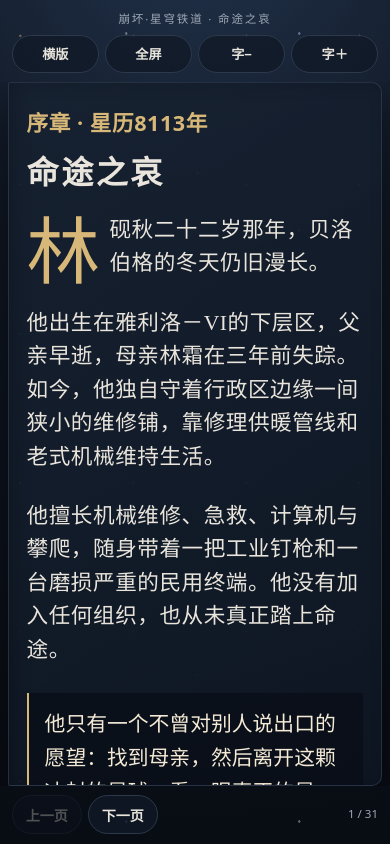
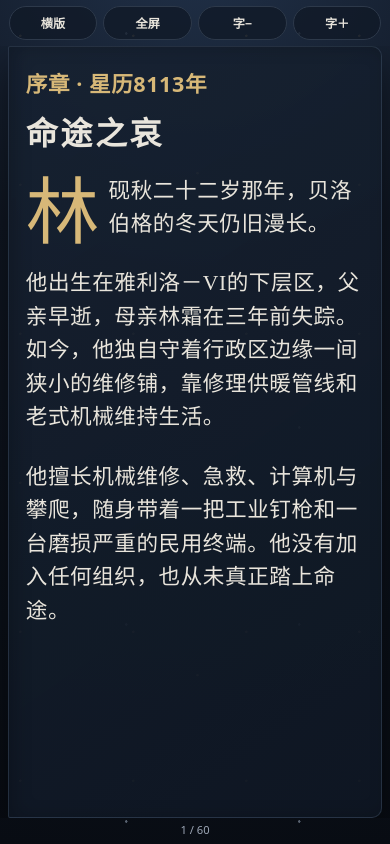
Before and after one commit to 2780797708lll-prog/mingtu-zhi-ai-reader, a plain HTML site: page index.html in a window 390 px wide. Drawn offline with Linux system fonts and the light colour scheme.

Commit message:
手机端自动分页与左右翻页

```diff
--- a/index.html
+++ b/index.html
@@ -47,21 +47,21 @@
     @media(max-width:600px){
       :root{--body-size:1.15rem}
       .reader{grid-template-rows:auto minmax(0,1fr) auto}
-      .topbar{display:grid;grid-template-columns:1fr;gap:.55rem;padding:max(.65rem,env(safe-area-inset-top)) .75rem .55rem}
-      .book-title{max-width:100%;overflow:hidden;text-overflow:ellipsis;text-align:center;font-size:.72rem;letter-spacing:.16em}
+      .topbar{display:block;padding:max(.4rem,env(safe-area-inset-top)) .55rem .4rem}
+      .book-title{display:none}
       .tools{width:100%;display:grid;grid-template-columns:repeat(4,minmax(0,1fr));gap:.4rem}
-      .tools button{width:100%;min-width:0;height:2.35rem;padding:0 .25rem;font-size:.82rem;white-space:nowrap}
+      .tools button{width:100%;min-width:0;height:2.1rem;padding:0 .2rem;font-size:.76rem;white-space:nowrap}
       .stage{width:100%;padding:0 .5rem;overflow:hidden}
-      .page{width:100%;min-width:0;max-height:none;height:100%;padding:1.45rem 1.1rem 1.8rem;border-radius:2px 10px 10px 2px;box-shadow:0 18px 42px #0008,inset 6px 0 18px #0003;overflow-x:hidden;overflow-y:auto;overflow-wrap:anywhere}
+      .page{width:100%;min-width:0;max-height:none;height:100%;padding:1.2rem 1.05rem 1.35rem;border-radius:2px 10px 10px 2px;box-shadow:0 18px 42px #0008,inset 6px 0 18px #0003;overflow:hidden;overflow-wrap:anywhere;touch-action:manipulation;user-select:none}
       .page h1{font-size:2rem;margin-bottom:1.3rem}.page h2{font-size:1.45rem;margin-bottom:1.2rem}
       .page p,.page li{font-size:clamp(1rem,var(--body-size),1.35rem);line-height:1.55;letter-spacing:.025em;text-align:left}
       .page blockquote{font-size:clamp(1rem,calc(var(--body-size) * .98),1.3rem);padding:.85rem 1rem;margin:1.1rem 0}
       .lead::first-letter{font-size:3.4em}
       .kicker{font-size:.72rem;letter-spacing:.16em;margin-bottom:1rem}
       .data{grid-template-columns:minmax(4.5rem,auto) minmax(0,1fr);font-size:.9rem;gap:.55rem .8rem;padding:.9rem}
-      .bottombar{gap:.5rem;padding:.55rem .75rem max(.6rem,env(safe-area-inset-bottom))}
-      .nav{gap:.4rem}.nav button{height:2.45rem;min-width:4.35rem;padding:0 .7rem;font-size:.88rem}
-      .hint{display:none}.page-no{min-width:3.2rem;font-size:.72rem}
+      .bottombar{justify-content:center;padding:.3rem .75rem max(.4rem,env(safe-area-inset-bottom))}
+      .nav,.hint{display:none}.page-no{min-width:0;font-size:.7rem;text-align:center}
+      .page.paginating{opacity:0;pointer-events:none}
     }
     @media(prefers-reduced-motion:reduce){.page,button{transition:none}}
   </style>
@@ -78,15 +78,15 @@
       </div>
     </header>
     <section class="stage">
-      <article class="page" id="page" aria-live="polite"><p class="kicker">第一章 · 无标识飞船</p><h2>三条信息</h2><blockquote>市政能源署：旧城区第七码头供热节点异常。今日18时前完成检修，支付1,200信用点。</blockquote><blockquote>未知号码：林砚秋，你母亲没有死。今晚十一点，一个人来铆钉镇废弃孤儿院。不要通知银鬃铁卫。</blockquote><blockquote>旧友米莎尔：公司的小型运输舰临时招募维修员。上午十点，错过不候。</blockquote><p>他的手指停在第二条信息上，久久没有移动。</p><p>三年里，他已经学会不对每一条线索抱有希望。希望这种东西在贝洛伯格很昂贵，有时比信用点更容易把人逼入绝境。</p><p>可“你母亲没有死”几个字，仍像一枚生锈的钉子，缓慢地扎进心口。</p></article>
+      <article class="page" id="page" aria-live="polite"><p class="kicker">序章 · 星历8113年</p><h1>命途之哀</h1><p class="lead">林砚秋二十二岁那年，贝洛伯格的冬天仍旧漫长。</p><p>他出生在雅利洛－VI的下层区，父亲早逝，母亲林霜在三年前失踪。如今，他独自守着行政区边缘一间狭小的维修铺，靠修理供暖管线和老式机械维持生活。</p><p>他擅长机械维修、急救、计算机与攀爬，随身带着一把工业钉枪和一台磨损严重的民用终端。他没有加入任何组织，也从未真正踏上命途。</p><blockquote>他只有一个不曾对别人说出口的愿望：找到母亲，然后离开这颗冰封的星球，看一眼真正的星海。</blockquote></article>
     </section>
     <footer class="bottombar">
       <div class="nav">
-        <button id="prev" aria-label="上一页">上一页</button>
+        <button id="prev" aria-label="上一页" disabled="">上一页</button>
         <button id="next" aria-label="下一页">下一页</button>
       </div>
       <div class="hint">按 ↑ / ↓ 或 PageUp / PageDown 翻页</div>
-      <div class="page-no" id="pageNo">4 / 31</div>
+      <div class="page-no" id="pageNo">1 / 31</div>
     </footer>
   </main>
   <dialog id="glossary"><h3 id="glossaryTitle"></h3><p id="glossaryText"></p><form method="dialog"><button>知道了</button></form></dialog>
@@ -137,13 +137,38 @@
     const glossaryDialog=document.getElementById('glossary'),glossaryTitle=document.getElementById('glossaryTitle'),glossaryText=document.getElementById('glossaryText');
     const article=document.getElementById('page'),counter=document.getElementById('pageNo');
     const prev=document.getElementById('prev'),next=document.getElementById('next');
-    let index=Math.min(Number(localStorage.getItem('mingtu-page'))||0,pages.length-1);
+    const mobileQuery=matchMedia('(max-width:600px)');
+    let viewPages=[...pages];
+    let index=0;
     let size=Math.min(1.75,Math.max(1.05,Number(localStorage.getItem('mingtu-size'))||1.42));
-    function render(direction=0){article.classList.add('turning');setTimeout(()=>{article.innerHTML=pages[index];article.scrollTop=0;counter.textContent=`${index+1} / ${pages.length}`;prev.disabled=index===0;next.disabled=index===pages.length-1;article.classList.remove('turning');localStorage.setItem('mingtu-page',index)},direction?120:0)}
-    function go(delta){const target=Math.min(pages.length-1,Math.max(0,index+delta));if(target!==index){index=target;render(delta)}}
-    function setSize(delta){size=Math.min(1.75,Math.max(1.05,+(size+delta).toFixed(2)));document.documentElement.style.setProperty('--body-size',size+'rem');localStorage.setItem('mingtu-size',size)}
+    function splitForScreen(){
+      if(!mobileQuery.matches){viewPages=[...pages];return}
+      const result=[];
+      article.classList.add('paginating');
+      for(const html of pages){
+        const template=document.createElement('template');template.innerHTML=html;
+        const nodes=[...template.content.children];
+        article.innerHTML='';
+        for(const node of nodes){
+          article.append(node.cloneNode(true));
+          if(article.scrollHeight>article.clientHeight+1&&article.children.length>1){
+            article.lastElementChild.remove();
+            result.push(article.innerHTML);
+            article.innerHTML='';
+            article.append(node.cloneNode(true));
+          }
+        }
+        if(article.children.length)result.push(article.innerHTML);
+      }
+      viewPages=result.length?result:[...pages];
+      article.classList.remove('paginating');
+    }
+    function render(direction=0){article.classList.add('turning');setTimeout(()=>{article.innerHTML=viewPages[index];article.scrollTop=0;counter.textContent=`${index+1} / ${viewPages.length}`;prev.disabled=index===0;next.disabled=index===viewPages.length-1;article.classList.remove('turning');localStorage.setItem('mingtu-page',index)},direction?100:0)}
+    function go(delta){const target=Math.min(viewPages.length-1,Math.max(0,index+delta));if(target!==index){index=target;render(delta)}}
+    function rebuild(keepRatio=true){const ratio=keepRatio&&viewPages.length>1?index/(viewPages.length-1):0;splitForScreen();index=Math.min(viewPages.length-1,Math.max(0,Math.round(ratio*Math.max(0,viewPages.length-1))));render()}
+    function setSize(delta){size=Math.min(1.75,Math.max(1.05,+(size+delta).toFixed(2)));document.documentElement.style.setProperty('--body-size',size+'rem');localStorage.setItem('mingtu-size',size);requestAnimationFrame(()=>rebuild(true))}
     prev.onclick=()=>go(-1);next.onclick=()=>go(1);
-    article.addEventListener('click',e=>{const term=e.target.closest('[data-term]');if(!term)return;const name=term.dataset.term;glossaryTitle.textContent=name;glossaryText.textContent=glossary[name]||'';glossaryDialog.showModal()});
+    article.addEventListener('click',e=>{const term=e.target.closest('[data-term]');if(term){const name=term.dataset.term;glossaryTitle.textContent=name;glossaryText.textContent=glossary[name]||'';glossaryDialog.showModal();return}if(!mobileQuery.matches||didSwipe)return;const x=e.clientX/article.clientWidth;if(x<.42)go(-1);else if(x>.58)go(1)});
     document.getElementById('smaller').onclick=()=>setSize(-.1);document.getElementById('larger').onclick=()=>setSize(.1);
     const fullscreen=document.getElementById('fullscreen');
     fullscreen.onclick=async()=>{try{if(document.fullscreenElement){await document.exitFullscreen()}else{await document.documentElement.requestFullscreen()}}catch{fullscreen.textContent='不可用';setTimeout(()=>fullscreen.textContent='全屏',1400)}};
@@ -151,10 +176,13 @@
     const orientation=document.getElementById('orientation');
     let landscape=localStorage.getItem('mingtu-landscape')==='true';
     function paintOrientation(){document.body.classList.toggle('landscape',landscape);orientation.textContent=landscape?'竖版':'横版';orientation.setAttribute('aria-label',landscape?'切换为竖版阅读':'切换为横版阅读')}
-    orientation.onclick=async()=>{landscape=!landscape;paintOrientation();localStorage.setItem('mingtu-landscape',landscape);if(landscape){try{if(!document.fullscreenElement)await document.documentElement.requestFullscreen()}catch{}try{if(screen.orientation?.lock)await screen.orientation.lock('landscape')}catch{}}else{try{screen.orientation?.unlock?.()}catch{}}};
+    orientation.onclick=async()=>{landscape=!landscape;paintOrientation();localStorage.setItem('mingtu-landscape',landscape);if(landscape){try{if(!document.fullscreenElement)await document.documentElement.requestFullscreen()}catch{}try{if(screen.orientation?.lock)await screen.orientation.lock('landscape')}catch{}}else{try{screen.orientation?.unlock?.()}catch{}}setTimeout(()=>rebuild(true),250)};
     document.addEventListener('keydown',e=>{if(['ArrowDown','PageDown','ArrowRight',' '].includes(e.key)){e.preventDefault();go(1)}else if(['ArrowUp','PageUp','ArrowLeft'].includes(e.key)){e.preventDefault();go(-1)}else if(e.key==='Home'){index=0;render(-1)}else if(e.key==='End'){index=pages.length-1;render(1)}});
-    let touchY=0;article.addEventListener('touchstart',e=>touchY=e.changedTouches[0].screenY,{passive:true});article.addEventListener('touchend',e=>{const d=touchY-e.changedTouches[0].screenY;if(Math.abs(d)>55)go(d>0?1:-1)},{passive:true});
-    document.documentElement.style.setProperty('--body-size',size+'rem');paintOrientation();render();
+    let touchX=0,touchY=0,didSwipe=false;
+    article.addEventListener('touchstart',e=>{touchX=e.changedTouches[0].screenX;touchY=e.changedTouches[0].screenY;didSwipe=false},{passive:true});
+    article.addEventListener('touchend',e=>{const dx=touchX-e.changedTouches[0].screenX,dy=touchY-e.changedTouches[0].screenY;if(Math.abs(dx)>45&&Math.abs(dx)>Math.abs(dy)){didSwipe=true;go(dx>0?1:-1);setTimeout(()=>didSwipe=false,250)}},{passive:true});
+    let resizeTimer;addEventListener('resize',()=>{clearTimeout(resizeTimer);resizeTimer=setTimeout(()=>rebuild(true),180)});
+    document.documentElement.style.setProperty('--body-size',size+'rem');paintOrientation();requestAnimationFrame(()=>rebuild(false));
   </script>
 
 
```
